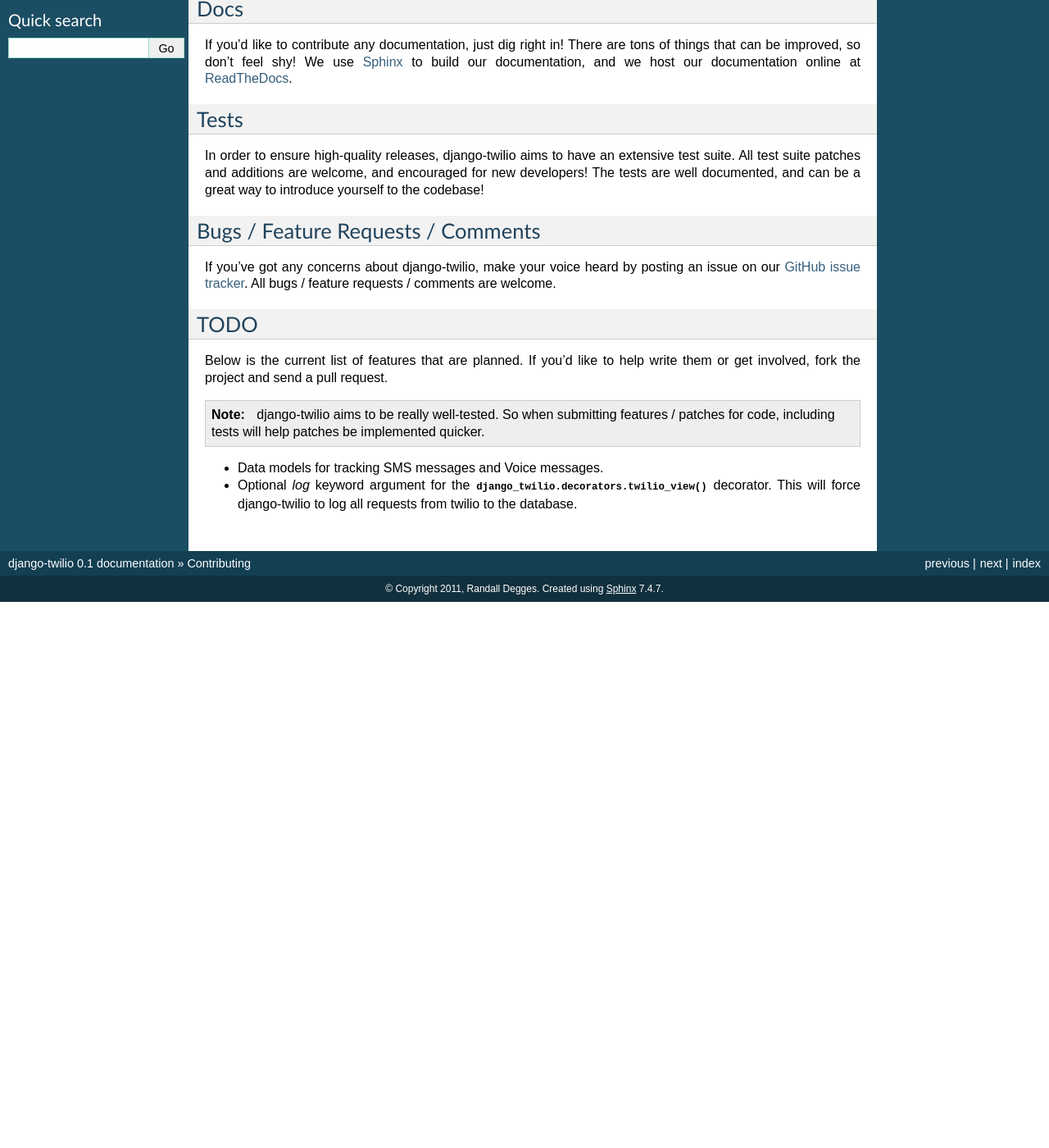
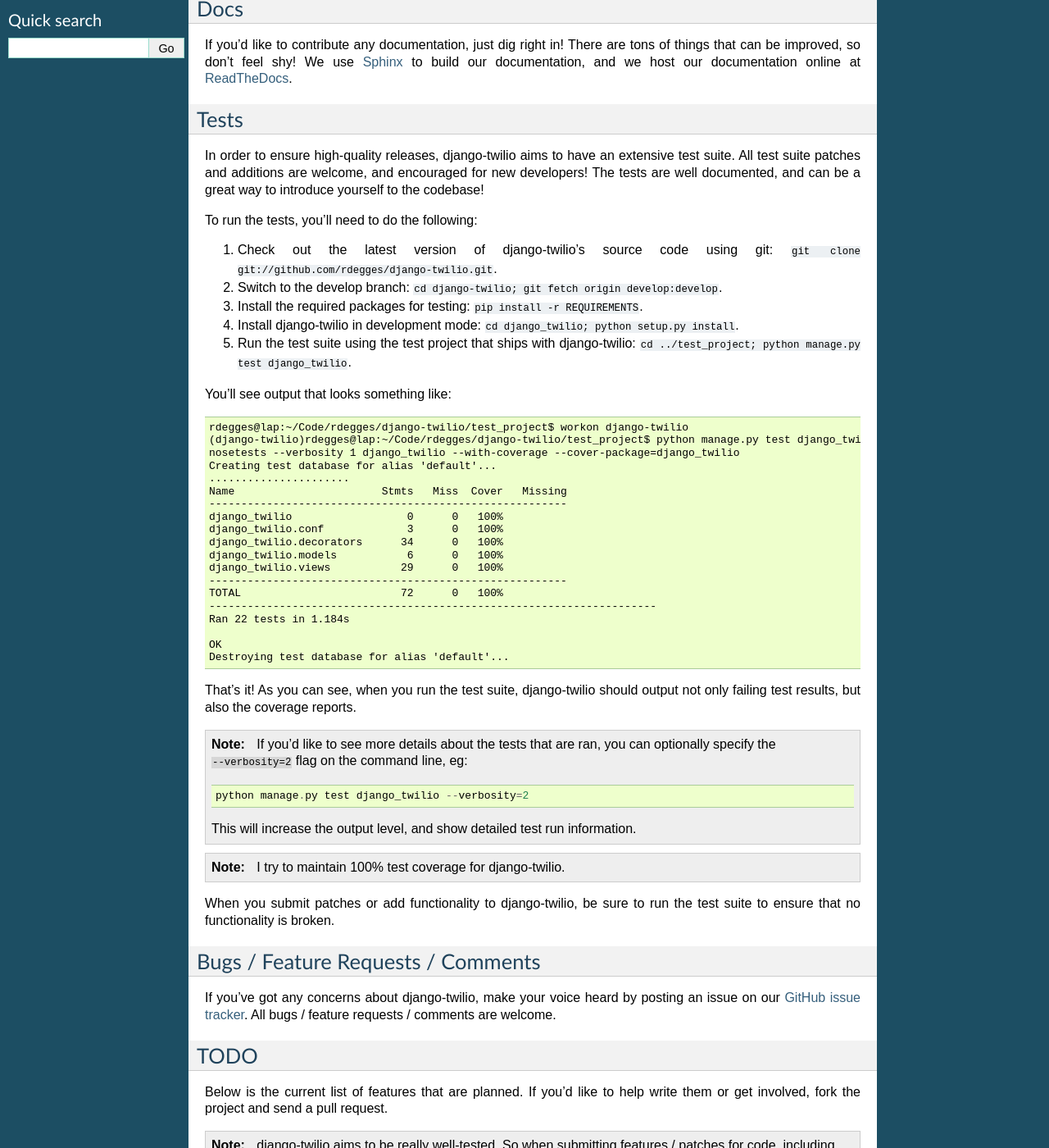
Before and after one commit to rdegges/django-twilio, a Sphinx documentation site: the page built from docs/contribute.rst, in a window 1280 px wide and 1400 px high, scrolled down 350 px. Shown: the whole window at 82% size. Built offline with Sphinx 7.4.7, drawn with Linux system fonts in a browser that asks for light colours; before the commit the page ends 1084 px from its top, so only the background shows below that.

Commit message:
Adding instructions for running the test suite.

```diff
--- a/docs/contribute.rst
+++ b/docs/contribute.rst
@@ -35,6 +35,62 @@
 encouraged for new developers! The tests are well documented, and can be
 a great way to introduce yourself to the codebase!
 
+To run the tests, you'll need to do the following:
+
+1. Check out the latest version of django-twilio's source code using git:
+   ``git clone git://github.com/rdegges/django-twilio.git``.
+
+2. Switch to the develop branch: ``cd django-twilio; git fetch origin
+   develop:develop``.
+
+3. Install the required packages for testing: ``pip install -r REQUIREMENTS``.
+
+4. Install django-twilio in development mode: ``cd django_twilio; python
+   setup.py install``.
+
+5. Run the test suite using the test project that ships with django-twilio: ``cd
+   ../test_project; python manage.py test django_twilio``.
+
+You'll see output that looks something like::
+
+    rdegges@lap:~/Code/rdegges/django-twilio/test_project$ workon django-twilio
+    (django-twilio)rdegges@lap:~/Code/rdegges/django-twilio/test_project$ python manage.py test django_twilio
+    nosetests --verbosity 1 django_twilio --with-coverage --cover-package=django_twilio
+    Creating test database for alias 'default'...
+    ......................
+    Name                       Stmts   Miss  Cover   Missing
+    --------------------------------------------------------
+    django_twilio                  0      0   100%
+    django_twilio.conf             3      0   100%
+    django_twilio.decorators      34      0   100%
+    django_twilio.models           6      0   100%
+    django_twilio.views           29      0   100%
+    --------------------------------------------------------
+    TOTAL                         72      0   100%
+    ----------------------------------------------------------------------
+    Ran 22 tests in 1.184s
+
+    OK
+    Destroying test database for alias 'default'...
+
+That's it! As you can see, when you run the test suite, django-twilio should
+output not only failing test results, but also the coverage reports.
+
+.. note::
+
+    If you'd like to see more details about the tests that are ran, you can
+    optionally specify the ``--verbosity=2`` flag on the command line, eg::
+
+        python manage.py test django_twilio --verbosity=2
+
+    This will increase the output level, and show detailed test run
+    information.
+
+.. note::
+    I try to maintain 100% test coverage for django-twilio.
+
+When you submit patches or add functionality to django-twilio, be sure to run
+the test suite to ensure that no functionality is broken.
 
 Bugs / Feature Requests / Comments
 ----------------------------------
```
